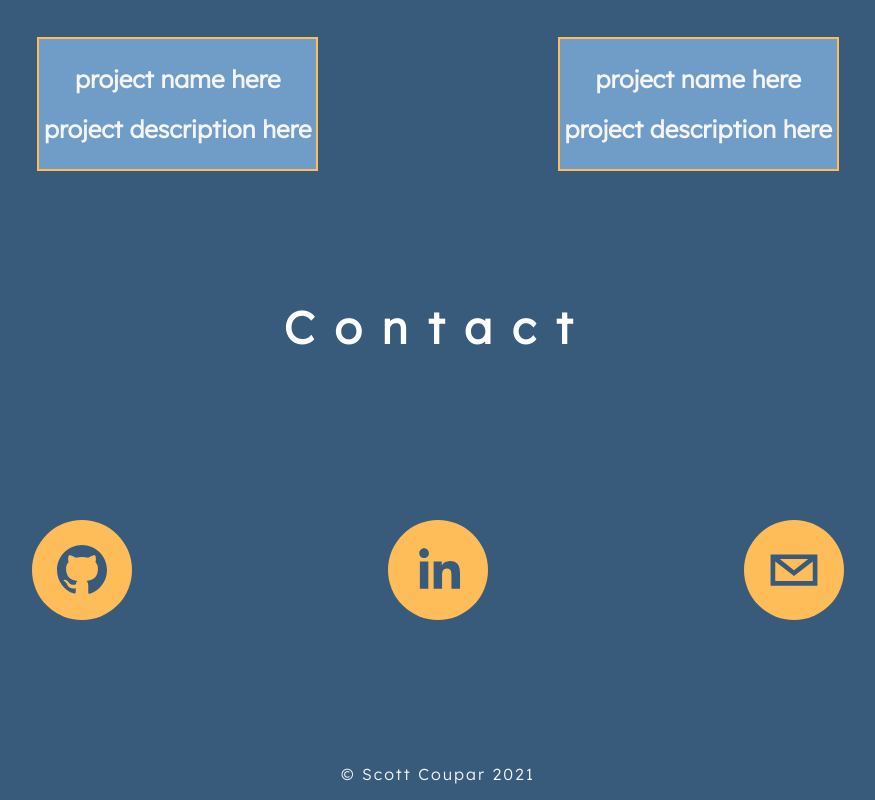
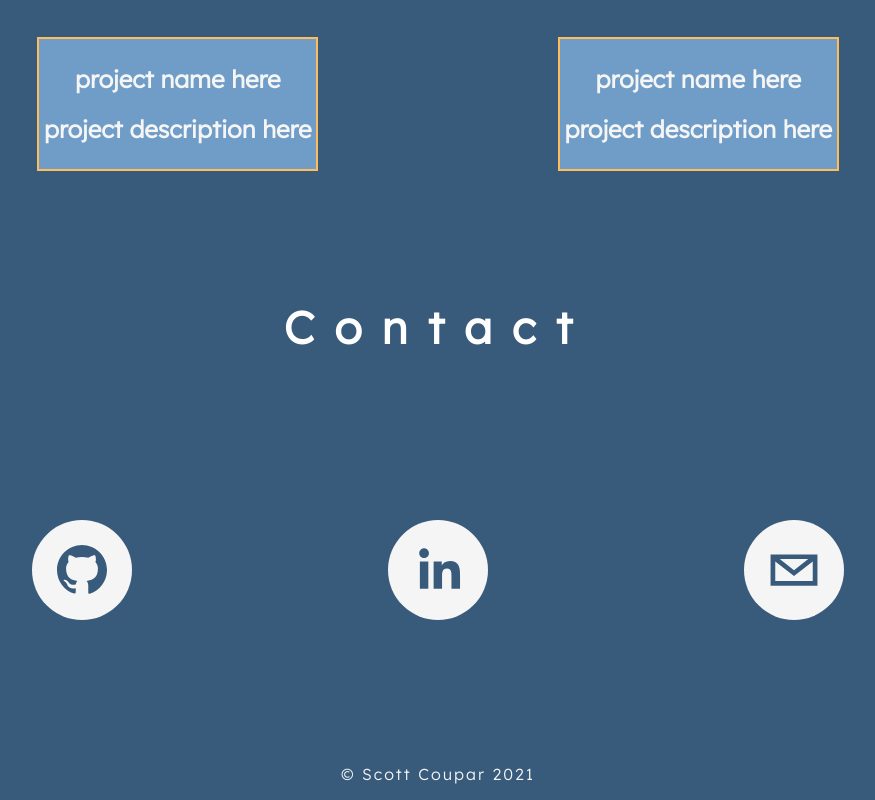
Before and after one commit to scoupar/portfolio, a React (Create React App) app: page / in a window 1280 px wide. Shown: the part 1633-2433 px from the top of the page, without its empty margins (202-1077 px from the left). Built offline with nearby package versions, Linux system fonts and the light colour scheme.

Commit message:
changed styling

```diff
--- a/src/components/Contact.js
+++ b/src/components/Contact.js
@@ -7,9 +7,9 @@ const Contact = () => {
         <section id="contact">
             <h1 className ="title">Contact</h1>
             <div className = "social-icons">
-            <SocialIcon url ="https://github.com/scoupar" target ="_blank" network = "github" bgColor ="#ffbd59" className ="icon" style={{height:100, width:100}}/>
-            <SocialIcon url = "https://www.linkedin.com/in/scott-coupar/" target ="_blank" network = "linkedin" bgColor ="#ffbd59" className ="icon" style={{height:100, width:100}}/>
-            <SocialIcon url = "mailto:scott.coupar@googlemail.com" target ="_blank" network = "email" bgColor ="#ffbd59" className ="icon" style={{height:100, width:100}}/>
+            <SocialIcon url ="https://github.com/scoupar" target ="_blank" network = "github" bgColor ="whitesmoke" className ="icon" style={{height:100, width:100}}/>
+            <SocialIcon url = "https://www.linkedin.com/in/scott-coupar/" target ="_blank" network = "linkedin" bgColor ="whitesmoke" className ="icon" style={{height:100, width:100}}/>
+            <SocialIcon url = "mailto:scott.coupar@googlemail.com" target ="_blank" network = "email" bgColor ="whitesmoke" className ="icon" style={{height:100, width:100}}/>
             </div>
         </section>
         <footer>
```
